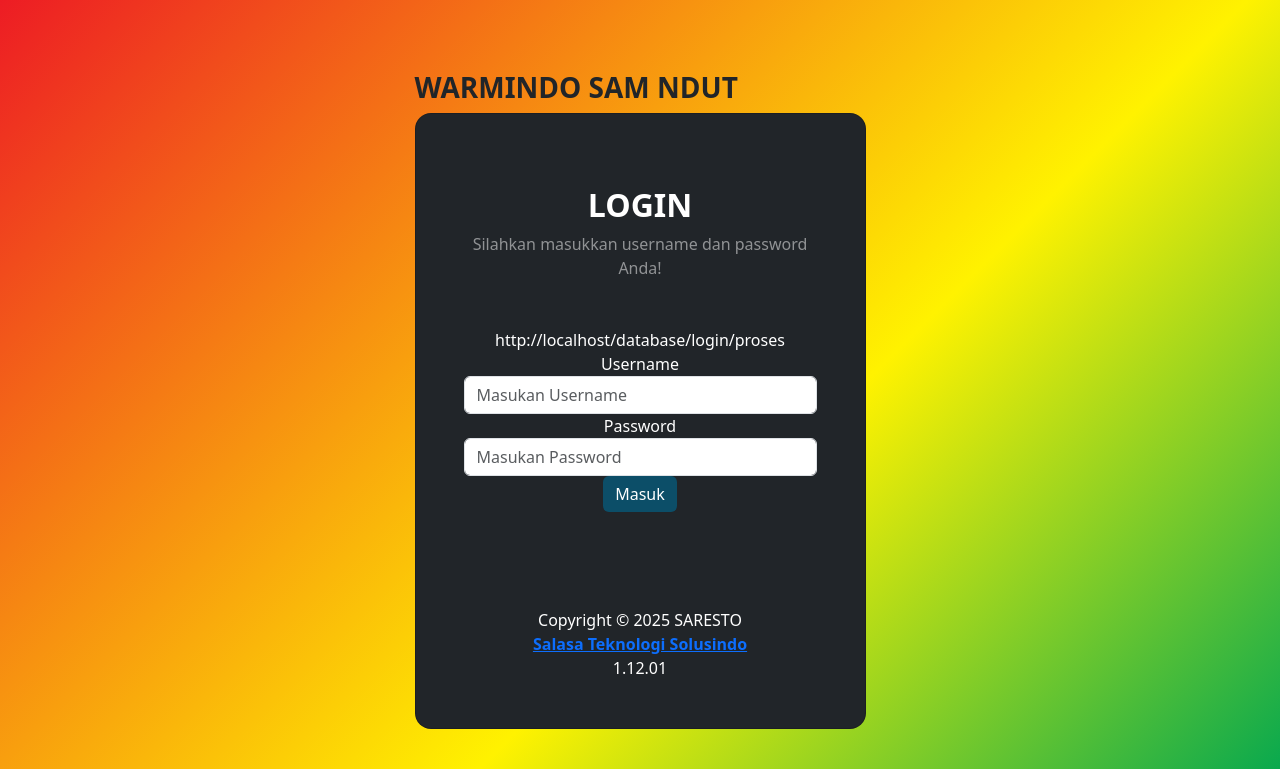
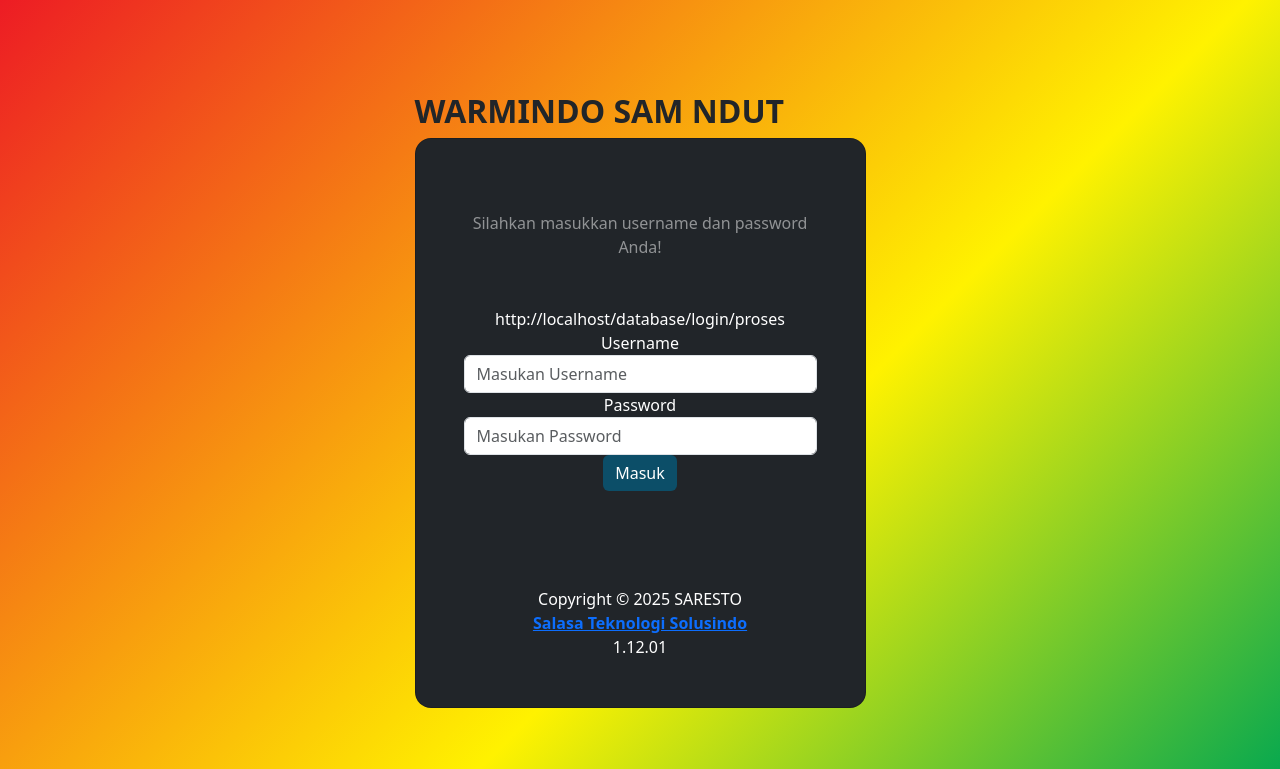
Before and after one commit to meirinoharianto/warmindo-stock, a CodeIgniter app: page /database/login in a window 1280 px wide. Shown: the top 769 px of the page. Run offline with CodeIgniter, Linux system fonts and the light colour scheme; some libraries are stand-ins or nearby versions.

Commit message:
login update

```diff
--- a/application/views/login/index.php
+++ b/application/views/login/index.php
@@ -31,7 +31,7 @@
                             <?= $this->session->flashdata('failed'); ?>
                         </div>
                     <?php } ?>
-                    <h3 class="fw-bold mb-2 text-uppercase">WARMINDO SAM NDUT</h3>
+                    <h2 class="fw-bold mb-2 text-uppercase">WARMINDO SAM NDUT</h2>
 
                     <div class="card bg-dark text-white" style="border-radius: 1rem;">
                         <!-- <div class="card-header text-center">
@@ -41,7 +41,7 @@
                         <div class="card-body p-5 text-center">
                             <div class="mb-md-5 mt-md-4 pb-5">
 
-                                <h2 class="fw-bold mb-2 text-uppercase">Login</h2>
+                                <!-- <h2 class="fw-bold mb-2 text-uppercase">Login</h2> -->
                                 <p class="text-white-50 mb-5">Silahkan masukkan username dan password Anda!</p>
                                 <?= base_url('login/proses'); ?>
 
```
